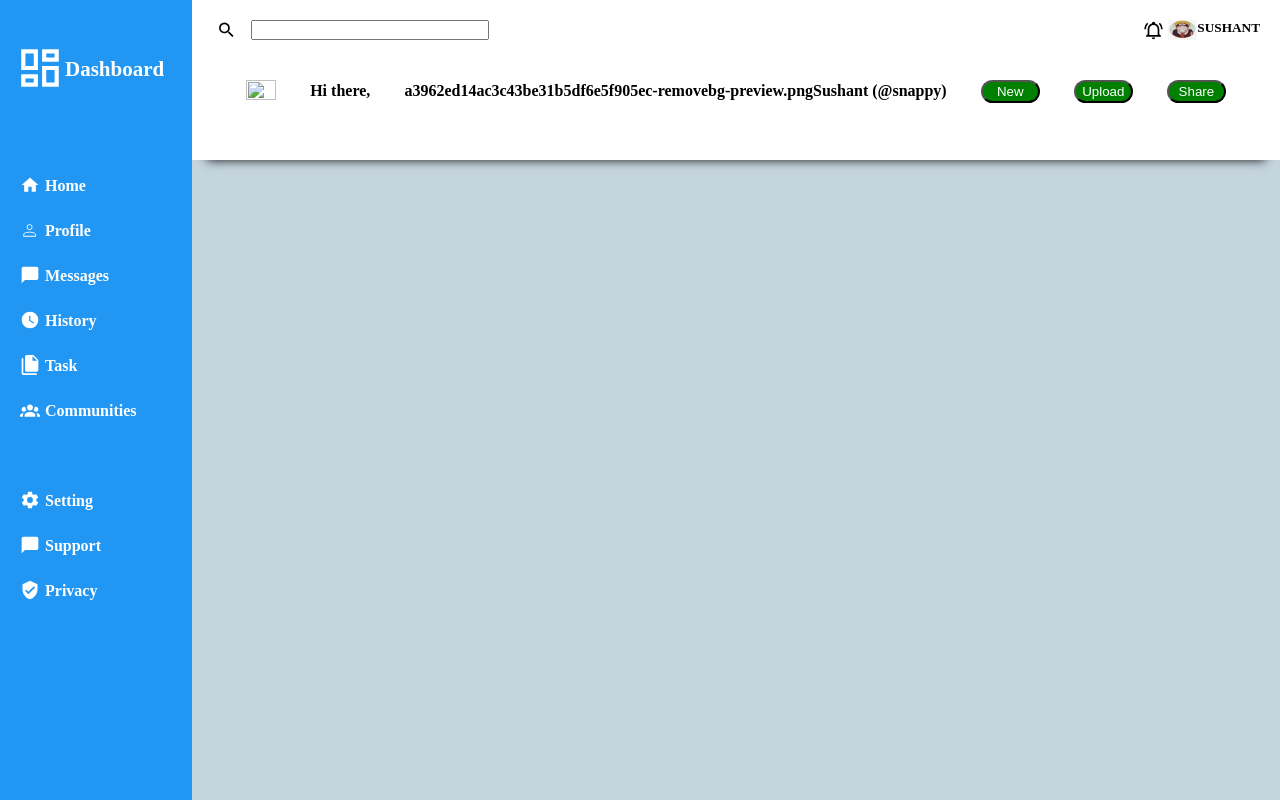
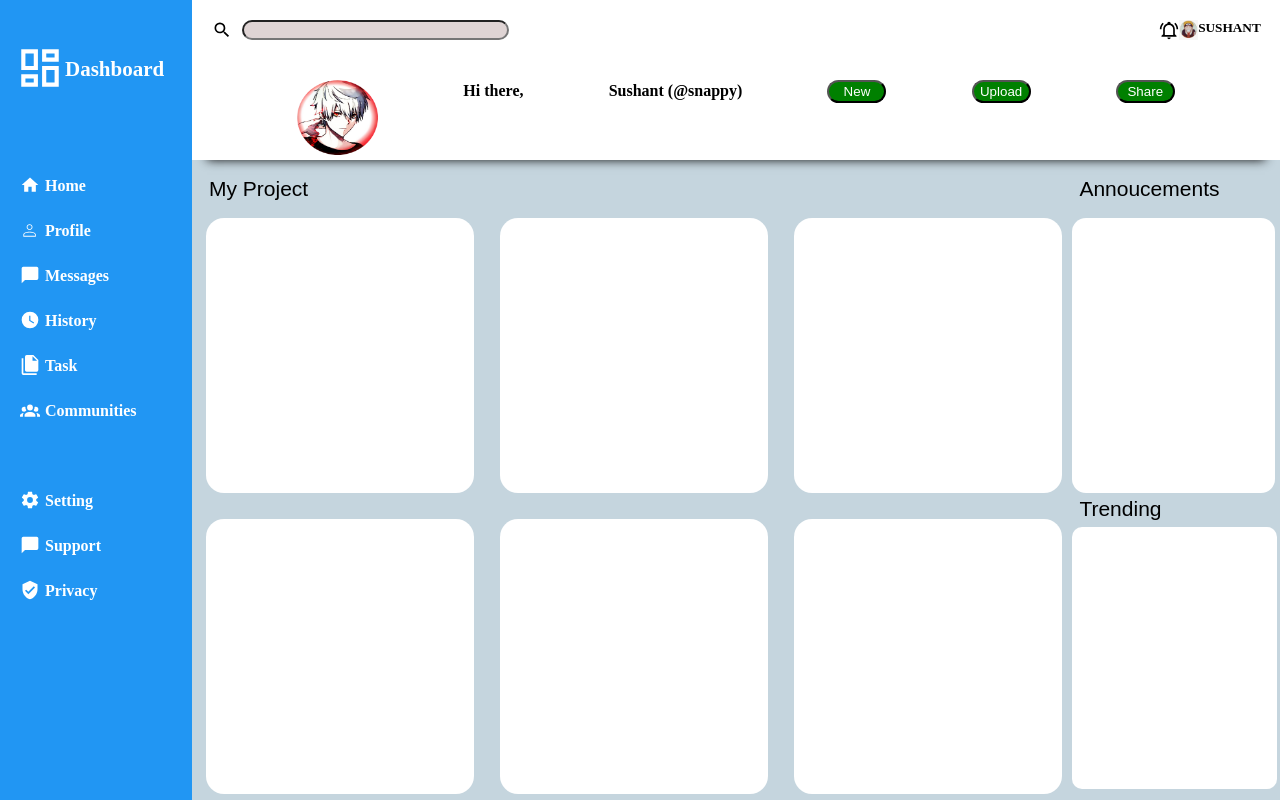
Before and after one commit to sushant4612/Admin-Dashboard, a plain HTML site: page index.html in a window 1280 px wide. Drawn offline with Linux system fonts and the light colour scheme.

Commit message:
Add main container slides

```diff
--- a/index.html
+++ b/index.html
@@ -63,23 +63,54 @@
       <div class="item header">
         <div class="section-1">
 
-            <img src="Icons/magnify.svg" alt="">
+            <img width="100px" src="Icons/magnify.svg" alt="">
             <input type="text">
             <img src="Icons/bell-ring-outline.svg" alt="">
             <img src="4774724-middle.png" alt="">
             <h5>SUSHANT</h5>
         </div>
         <div class="section-2">
-            <img src="aa3962ed14ac3c43be31b5df6e5f905ec-removebg-preview.pnga3962ed14ac3c43be31b5df6e5f905ec-removebg-preview.png" alt="">
+            <img src="Icons/a3962ed14ac3c43be31b5df6e5f905ec-removebg-preview.png" style="width: 81px;
+            height: 75px;" alt="">
             <p style="color: black;">Hi there,</p>
-            <p style="color: black;">a3962ed14ac3c43be31b5df6e5f905ec-removebg-preview.pngSushant (@snappy)</p>
+            <p style="color: black;">Sushant (@snappy)</p>
             <button>New</button>
             <button>Upload</button>
             <button>Share</button>
         </div>
       </div>
       <div class="item main-container">
+        <div class="project">
+            <h2 class="title">My Project</h2>
+            <div class="grid">
+                <div class="grid-item"></div>
+                <div class="grid-item"></div>
+                <div class="grid-item"></div>
+                <div class="grid-item"></div>
+                <div class="grid-item"></div>
+                <div class="grid-item"></div>
+            </div>
+        </div>
+        <div class="announcement">
+            <h2 class="title">Annoucements</h2>
+            <div id="acconuce">
+                <!-- <h5>Site Maintainence</h5>
+                <p>Lorem ipsum dolor sit amet consectetur adipisicing elit. Delectus eligendi quod fuga cumque omnis architecto.</p>
+                <hr>
+                <h5>Community Share Day</h5>
+                <p>Lorem ipsum dolor sit amet consectetur adipisicing elit. Similique, mollitia molestias repellat omnis explicabo rerum?</p>
+                <hr>
+                <h5>Updated Privacy Policy</h5>
+                <p>Lorem ipsum dolor sit amet consectetur adipisicing elit. Voluptatem maxime incidunt eaque, adipisci assumenda vitae!</p> -->
 
+            </div>
+        </div>
+        <div class="trending">
+            <h2 class="title">Trending</h2>
+            <div id="trend">
+
+            </div>
+        </div>
       </div>
     </div>
   </body>
--- a/style.css
+++ b/style.css
@@ -76,9 +76,11 @@ img{
 }
 
 input{
+    border-radius: 12px;
+    background-color: #dfd4d4;
     margin-right: 650px;
     margin-left: 10px;
-    padding-left: 57px;
+    padding-left: 86px;
 }
 
 button{
@@ -88,3 +90,66 @@ button{
     background-color: green;
     border-radius: 25px;
 }
+
+.main-container{
+    display: grid;
+    grid-template-columns: 80% 20%;
+    grid-template-rows: 50% 50%;
+}
+
+.project{
+    grid-row: 1/3 ;
+    grid-column: 1/2;
+}
+
+.announcement{
+    grid-row: 1/2;
+    grid-column: 2/3;
+}
+
+.trending{
+    grid-column: 2/3;
+    grid-row: 2/3;
+}
+
+.title{
+    font-size: 21px;
+    padding: 17px;
+    font-weight: 500;
+    font-family: sans-serif;
+}
+
+.grid{
+    /* background-color: aliceblue; */
+    display: grid;
+    gap: 26px;
+    grid-template-columns: repeat( auto-fit, minmax(250px, 1fr) );
+    height: 90%;
+    padding-left: 14px;
+}
+
+.grid-item{
+    border-radius: 18px;
+    background-color: white;
+}
+
+#acconuce{
+    background-color: white;
+    color: black;
+    height: 86%;
+    width: 88%;
+    position: relative;
+    padding-left: 11px;
+    left: 10px;
+    border-radius: 14px;
+}
+
+#trend{
+    background-color: white;
+    height: 82%;
+    position: relative;
+    top: -11px;
+    left: 10px;
+    width: 94%;
+    border-radius: 10px;
+}
```
Also changed, not shown: Icons/a3962ed14ac3c43be31b5df6e5f905ec-removebg-preview.png (renamed from a3962ed14ac3c43be31b5df6e5f905ec-removebg-preview.png).
